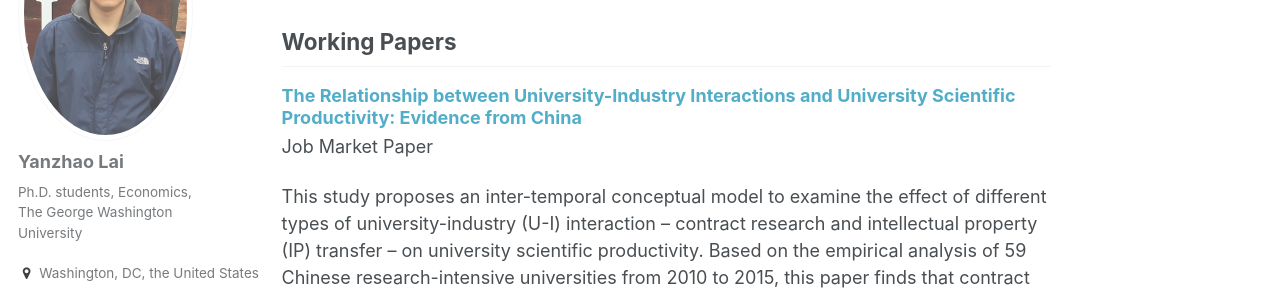
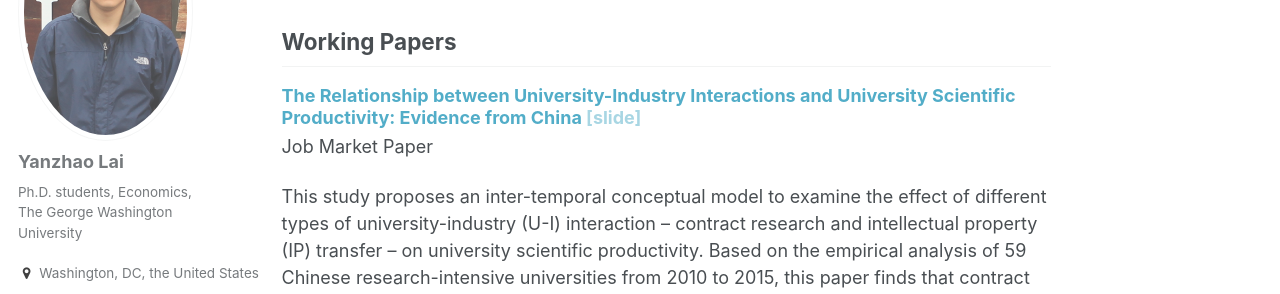
Before and after one commit to avariace/avariace.github.io, a Jekyll site: the page built from _pages/about.md, in a window 1280 px wide and 900 px high, scrolled down 676 px. Shown: the part 153-447 px from the top of the window. Built offline with Jekyll 4.4.1, drawn with Linux system fonts in a browser that asks for light colours.

Commit message:
增加文件与ppt

```diff
--- a/_includes/archive-single.html
+++ b/_includes/archive-single.html
@@ -28,7 +28,10 @@
 
     <h3 class="archive__item-title" itemprop="headline">
       {% if post.link %}
-        <a href="{{ post.link }}">{{ title }}</a> <a href="{{ base_path }}{{ post.url }}" rel="permalink"><i class="fa fa-link" aria-hidden="true" title="permalink"></i><span class="sr-only">Permalink</span></a>
+        <a href="{{ post.link }}">{{ title }}</a>
+        {% if post.slide %}
+        <a href="{{ post.slide }}">[slide]</a>
+        {% endif %}
       {% else %}
         <a href="#" rel="permalink">{{ title }}</a>
       {% endif %}
```
Also changed, not shown: _publications/1.md (+2 -0 lines), 3 other files.
